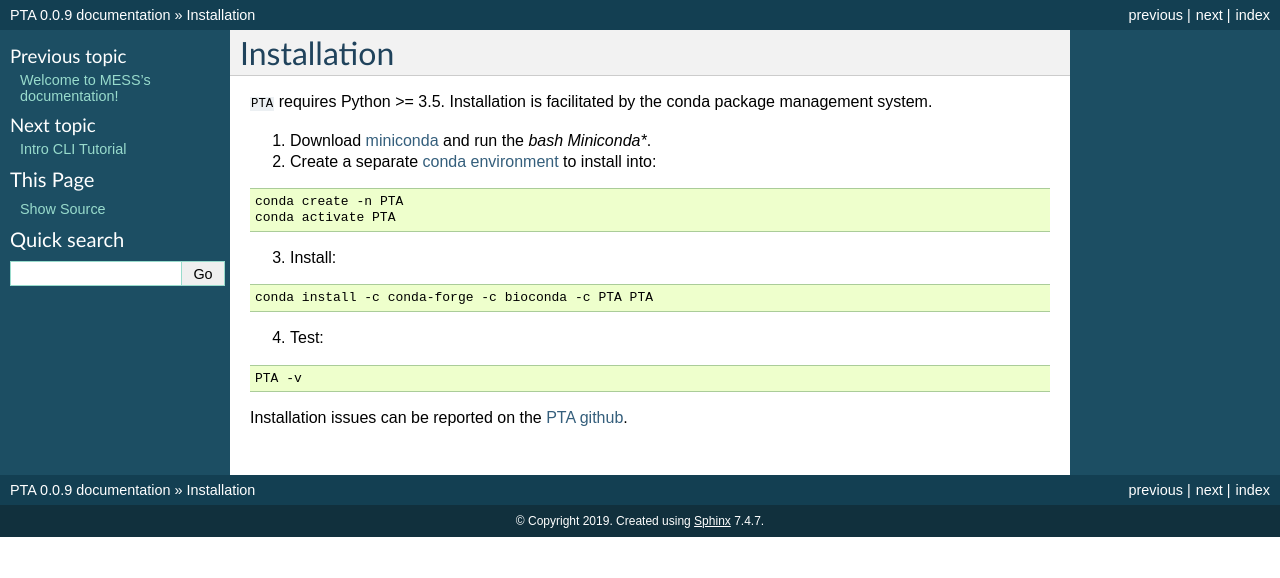
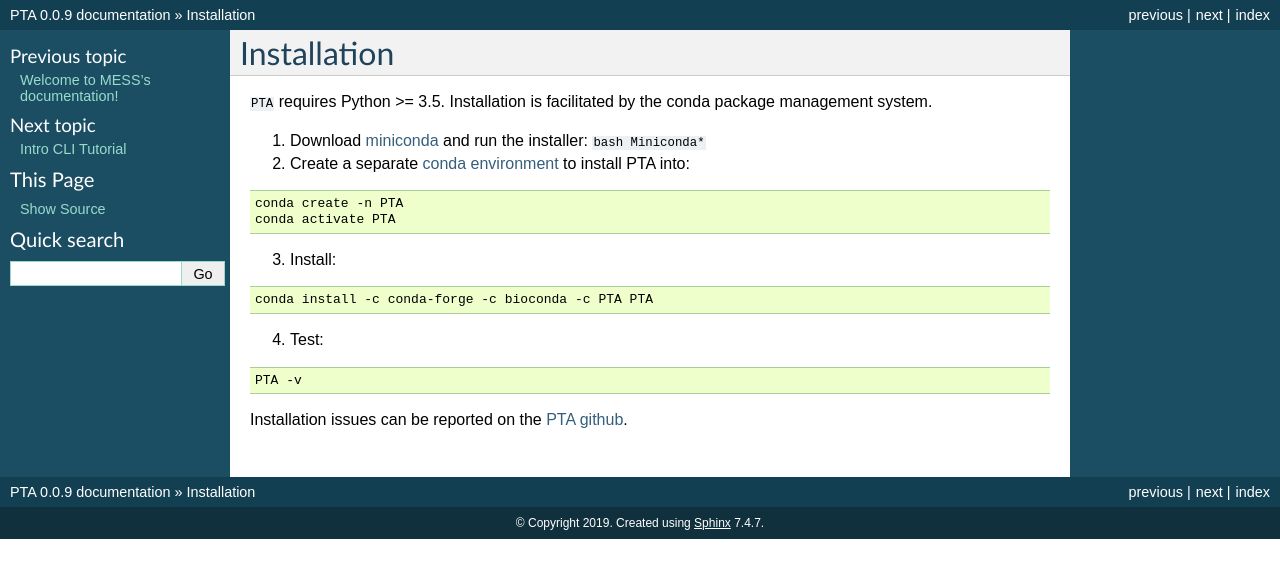
Before and after one commit to isaacovercast/PTA, a Sphinx documentation site: the page built from docs/installation.rst, in a window 1280 px wide. Shown: the top 578 px of the page. Built offline with Sphinx 7.4.7, drawn with Linux system fonts in a browser that asks for light colours.

Commit message:
update install docs

```diff
--- a/docs/installation.rst
+++ b/docs/installation.rst
@@ -7,8 +7,8 @@ Installation
 ``PTA`` requires Python >= 3.5. Installation is facilitated by the conda package
 management system.
 
-1. Download `miniconda <https://conda.io/miniconda.html>`_ and run the `bash Miniconda*`.
-2. Create a separate `conda environment <https://conda.io/docs/user-guide/tasks/manage-environments.html>`_ to install into:
+1. Download `miniconda <https://conda.io/miniconda.html>`_ and run the installer: ``bash Miniconda*``
+2. Create a separate `conda environment <https://conda.io/docs/user-guide/tasks/manage-environments.html>`_ to install PTA into:
 
 .. code:: bash
 
```
